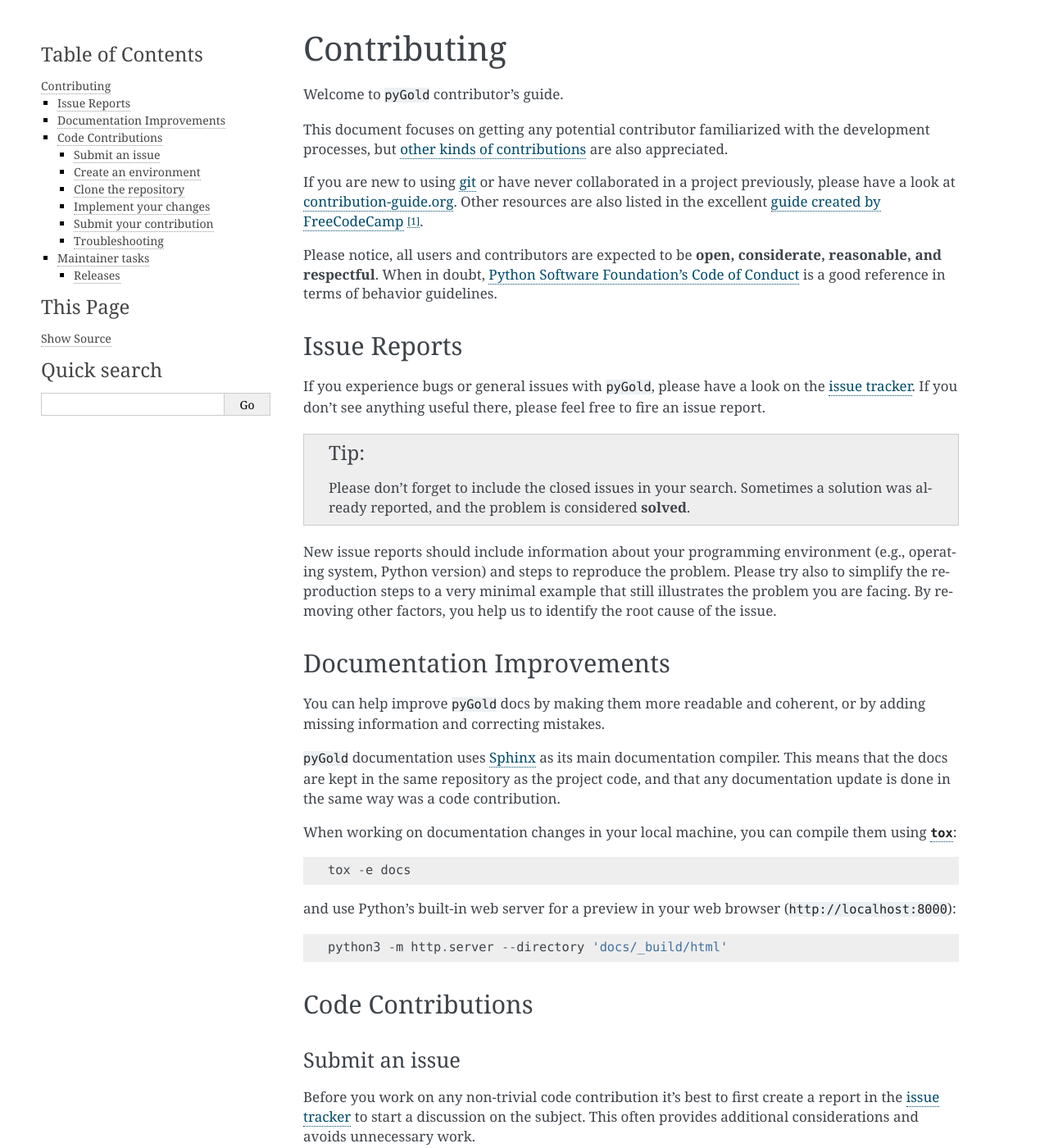
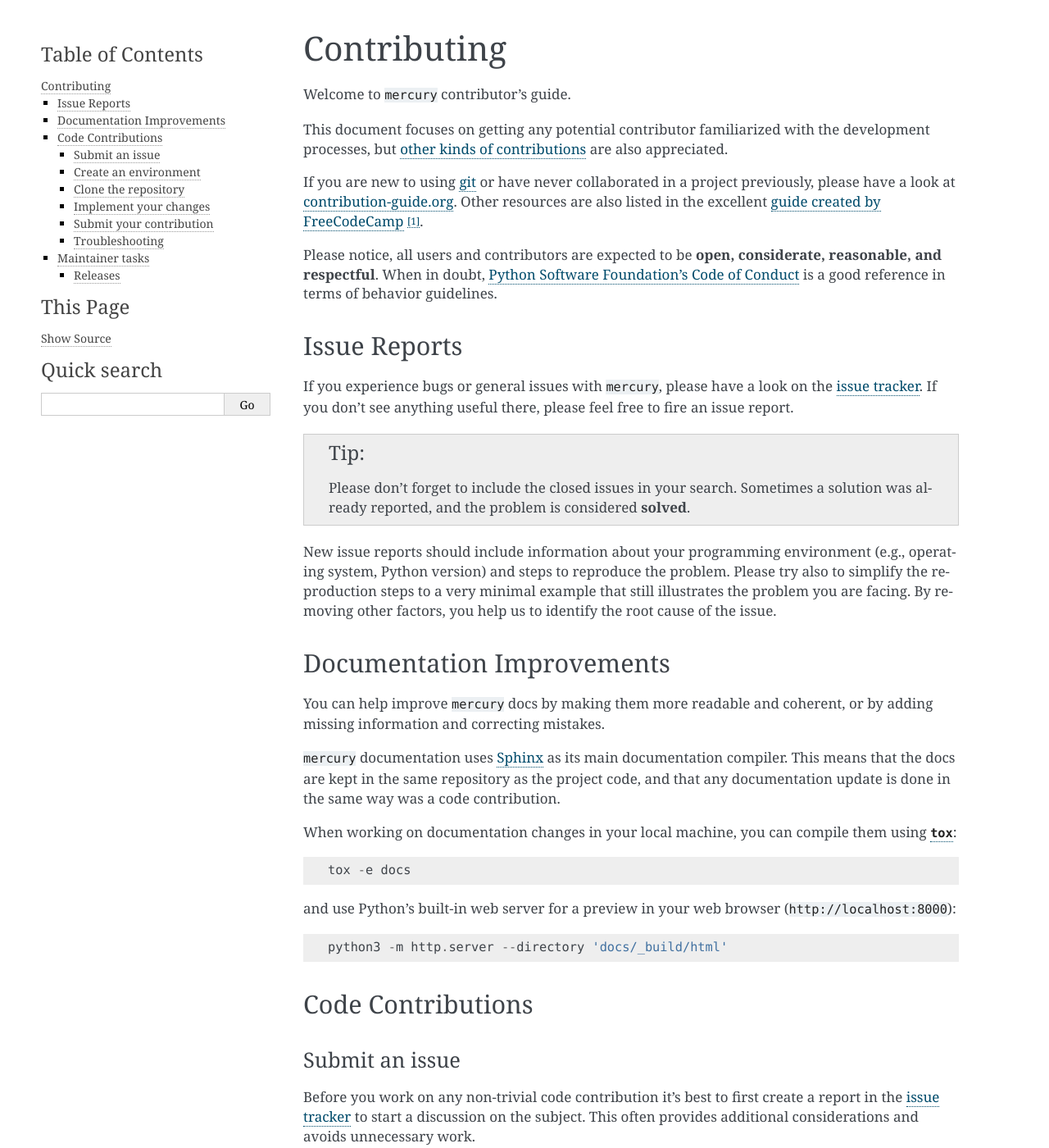
Before and after one commit to Nicolas-Saavedra/mercury-lib, a Sphinx documentation site: the page built from docs/contributing.rst, in a window 1280 px wide and 1400 px high. Shown: the whole window at 82% size. Built offline with Sphinx 7.4.7, drawn with Linux system fonts in a browser that asks for light colours; pages that are not in the unit, such as notebooks, are missing from menus; the version number is read from the project's files by our own code; some of the changed text lies outside the part shown.

Commit message:
feat: remove all mentions of pygold from the project

```diff
--- a/CONTRIBUTING.rst
+++ b/CONTRIBUTING.rst
@@ -27,7 +27,7 @@
 Contributing
 ============
 
-Welcome to ``pyGold`` contributor's guide.
+Welcome to ``mercury`` contributor's guide.
 
 This document focuses on getting any potential contributor familiarized
 with the development processes, but `other kinds of contributions`_ are also
@@ -46,7 +46,7 @@
 Issue Reports
 =============
 
-If you experience bugs or general issues with ``pyGold``, please have a look
+If you experience bugs or general issues with ``mercury``, please have a look
 on the `issue tracker`_. If you don't see anything useful there, please feel
 free to fire an issue report.
 
@@ -65,10 +65,10 @@
 Documentation Improvements
 ==========================
 
-You can help improve ``pyGold`` docs by making them more readable and coherent, or
+You can help improve ``mercury`` docs by making them more readable and coherent, or
 by adding missing information and correcting mistakes.
 
-``pyGold`` documentation uses Sphinx_ as its main documentation compiler.
+``mercury`` documentation uses Sphinx_ as its main documentation compiler.
 This means that the docs are kept in the same repository as the project code, and
 that any documentation update is done in the same way was a code contribution.
 
@@ -80,7 +80,7 @@
 
    .. tip::
       Please notice that the `GitHub web interface`_ provides a quick way of
-      propose changes in ``pyGold``'s files. While this mechanism can
+      propose changes in ``mercury``'s files. While this mechanism can
       be tricky for normal code contributions, it works perfectly fine for
       contributing to the docs, and can be quite handy.
 
@@ -131,8 +131,8 @@
 
 or Miniconda_::
 
-    conda create -n pyGold python=3 six virtualenv pytest pytest-cov
-    conda activate pyGold
+    conda create -n mercury python=3 six virtualenv pytest pytest-cov
+    conda activate mercury
 
 Clone the repository
 --------------------
@@ -142,8 +142,8 @@
    page. This creates a copy of the code under your account on |the repository service|.
 #. Clone this copy to your local disk::
 
-    git clone git@github.com:YourLogin/pyGold.git
-    cd pyGold
+    git clone git@github.com:YourLogin/mercury.git
+    cd mercury
 
 #. You should run::
 
@@ -158,7 +158,7 @@
     pip install pre-commit
     pre-commit install
 
-   ``pyGold`` comes with a lot of hooks configured to automatically help the
+   ``mercury`` comes with a lot of hooks configured to automatically help the
    developer to check the code being written.
 
 Implement your changes
@@ -285,7 +285,7 @@
 
 If you are part of the group of maintainers and have correct user permissions
 on PyPI_, the following steps can be used to release a new version for
-``pyGold``:
+``mercury``:
 
 #. Make sure all unit tests are successful.
 #. Tag the current commit on the main branch with a release tag, e.g., ``v1.2.3``.
@@ -314,8 +314,8 @@
 .. |the repository service| replace:: GitHub
 .. |contribute button| replace:: "Create pull request"
 
-.. _repository: https://github.com/<USERNAME>/pyGold
-.. _issue tracker: https://github.com/<USERNAME>/pyGold/issues
+.. _repository: https://github.com/<USERNAME>/mercury
+.. _issue tracker: https://github.com/<USERNAME>/mercury/issues
 .. <-- end -->
 
 
--- a/docs/conf.py
+++ b/docs/conf.py
@@ -8,8 +8,8 @@
 # serve to show the default.
 
 import os
+import shutil
 import sys
-import shutil
 
 # -- Path setup --------------------------------------------------------------
 
@@ -34,7 +34,7 @@
     from sphinx import apidoc
 
 output_dir = os.path.join(__location__, "api")
-module_dir = os.path.join(__location__, "../src/pygold")
+module_dir = os.path.join(__location__, "../src/mercury")
 try:
     shutil.rmtree(output_dir)
 except FileNotFoundError:
@@ -87,7 +87,7 @@
 master_doc = "index"
 
 # General information about the project.
-project = "pyGold"
+project = "mercury"
 copyright = "2025, Nicolas-Saavedra"
 
 # The version info for the project you're documenting, acts as replacement for
@@ -99,7 +99,7 @@
 # If you don’t need the separation provided between version and release,
 # just set them both to the same value.
 try:
-    from pygold import __version__ as version
+    from mercury import __version__ as version
 except ImportError:
     version = ""
 
@@ -158,10 +158,7 @@
 # Theme options are theme-specific and customize the look and feel of a theme
 # further.  For a list of options available for each theme, see the
 # documentation.
-html_theme_options = {
-    "sidebar_width": "300px",
-    "page_width": "1200px"
-}
+html_theme_options = {"sidebar_width": "300px", "page_width": "1200px"}
 
 # Add any paths that contain custom themes here, relative to this directory.
 # html_theme_path = []
@@ -229,7 +226,7 @@
 # html_file_suffix = None
 
 # Output file base name for HTML help builder.
-htmlhelp_basename = "pyGold-doc"
+htmlhelp_basename = "mercury-doc"
 
 
 # -- Options for LaTeX output ------------------------------------------------
@@ -246,7 +243,7 @@
 # Grouping the document tree into LaTeX files. List of tuples
 # (source start file, target name, title, author, documentclass [howto/manual]).
 latex_documents = [
-    ("index", "user_guide.tex", "pyGold Documentation", "Nicolas-Saavedra", "manual")
+    ("index", "user_guide.tex", "Mercury Documentation", "Nicolas-Saavedra", "manual")
 ]
 
 # The name of an image file (relative to this directory) to place at the top of
--- a/docs/index.rst
+++ b/docs/index.rst
@@ -1,8 +1,8 @@
 ======
-pyGold
+Mercury
 ======
 
-This is the documentation of **pyGold**.
+This is the documentation of **Mercury**.
 
 .. note::
 
--- a/frontend/src/components/HUD.tsx
+++ b/frontend/src/components/HUD.tsx
@@ -67,9 +67,9 @@
       <div className="flex justify-between">
         <a href="#" className="pointer-events-auto">
           <img
-            src="/pyGold.svg"
+            src="pyGold.svg"
             className="h-16 px-4 py-2 m-4 bg-gray-100 rounded-2xl"
-            alt="pyGold Logo"
+            alt="Mercury Logo"
           />
         </a>
         <div className="flex items-center">
--- a/src/mercury/__init__.py
+++ b/src/mercury/__init__.py
@@ -8,7 +8,7 @@
 
 try:
     # Change here if project is renamed and does not equal the package name
-    dist_name = "pyGold"
+    dist_name = "mercury"
     __version__ = version(dist_name)
 except PackageNotFoundError:  # pragma: no cover
     __version__ = "unknown"
```
Also changed, not shown: README.rst (+14 -14 lines), setup.py (+5 -5 lines), 6 other files.
